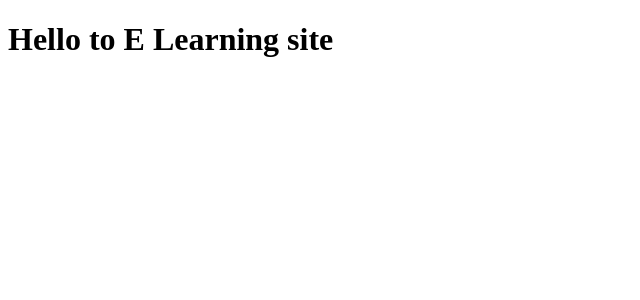
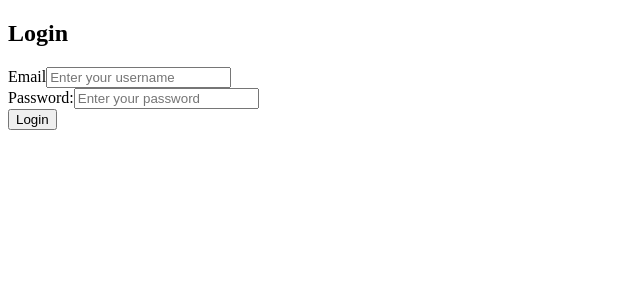
Before and after one commit to OmarMohmdSuleiman/expand-mind, a React (Vite) app in the folder frontend/: page / in a window 1280 px wide. Shown: the top 300 px of the page, without its empty margins (0-640 px from the left). Built offline with nearby package versions, Linux system fonts and the light colour scheme; a web font is replaced by a local one.

Commit message:
Fix login in App.jsx into Login

```diff
--- a/frontend/src/components/App.jsx
+++ b/frontend/src/components/App.jsx
@@ -1,10 +1,10 @@
 import React from 'react';
-
+import Login from './Login';
 
 function App() {
   return (
     <div>
-      <h1>Hello to E Learning site</h1>
+      <Login />
     </div>
   );
 }
```
